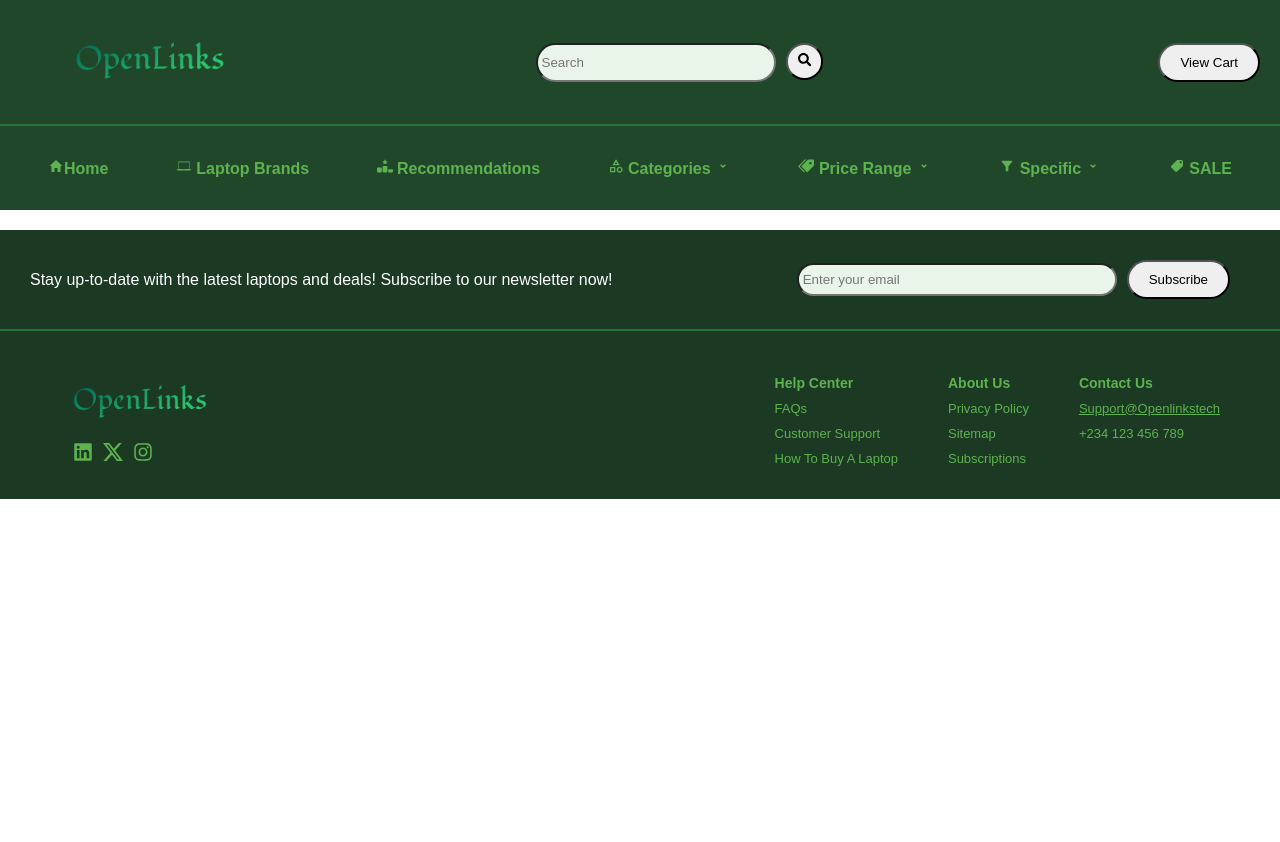
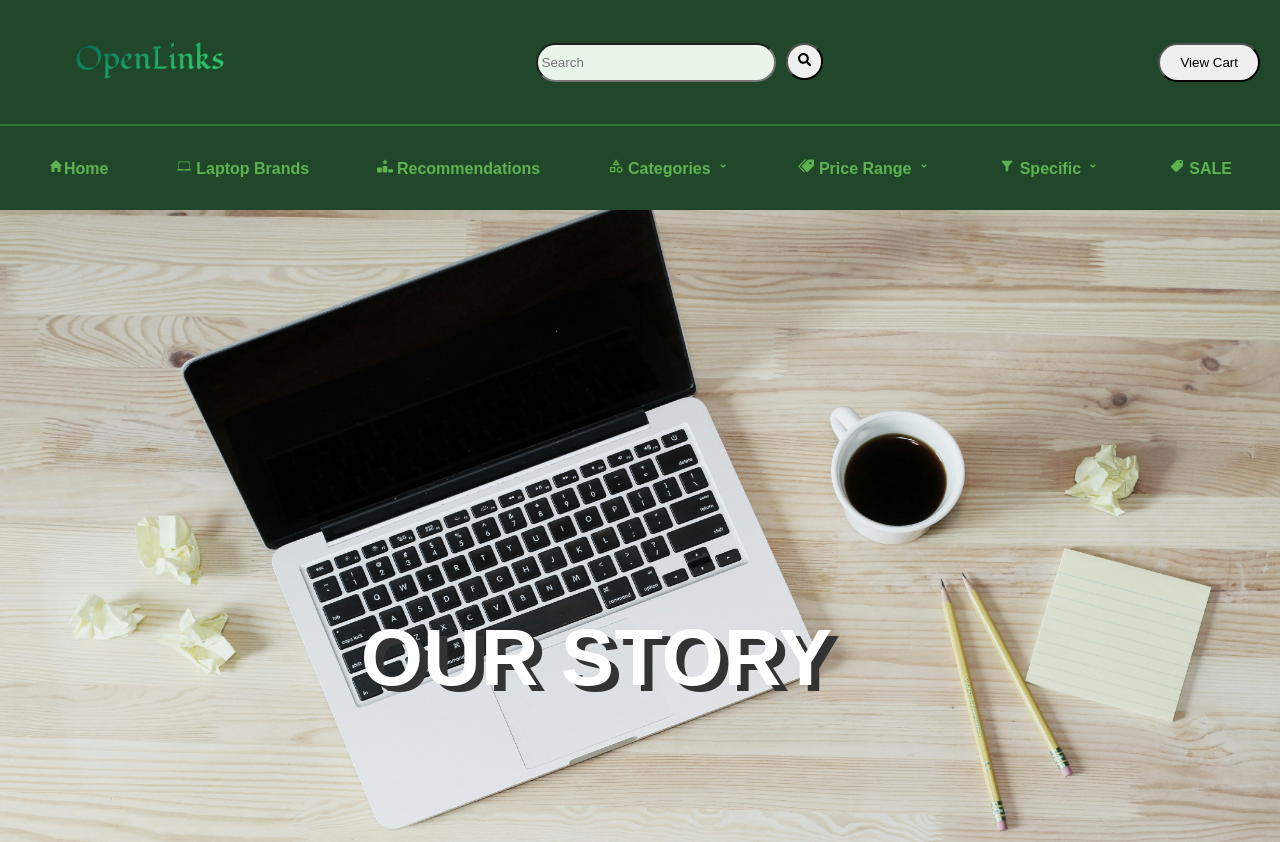
Before and after one commit to Gahbriehel/openlinks, a React (Create React App) app in the folder openlinks/: page /about in a window 1280 px wide. Shown: the top 842 px of the page. Before the commit the page ends 800 px from the top, so only its background shows below. Built offline with nearby package versions, Linux system fonts and the light colour scheme.

Commit message:
created the route to about page

```diff
--- a/openlinks/src/components/rout.js
+++ b/openlinks/src/components/rout.js
@@ -1,12 +1,14 @@
 import React from 'react'
 import {Routes, Route} from 'react-router'
 import Home from './home'
+import About from './about'
 
 const Rout = () => {
   return (
     <>
     <Routes>
       <Route path='/' element={<Home/>}/>
+      <Route path='/about' element={<About/>}/>
     </Routes>
     </>
   )
```
